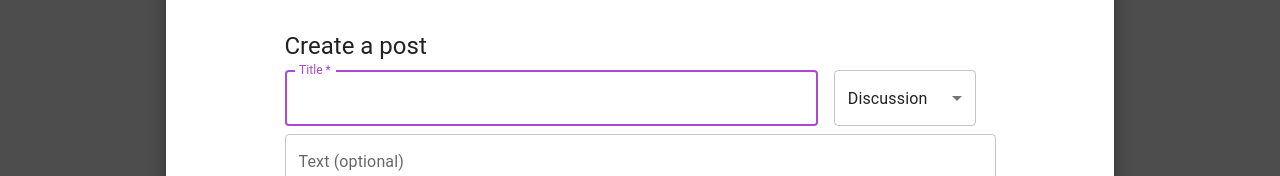
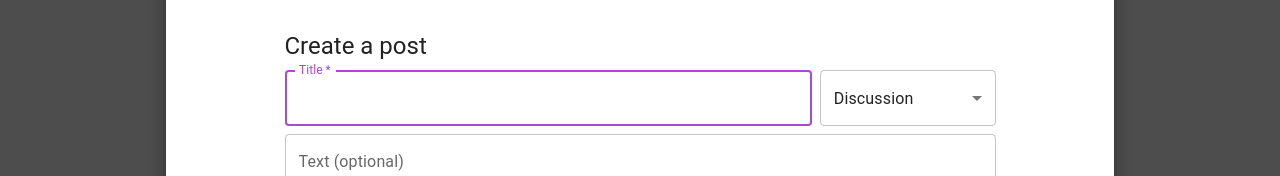
Before and after one commit to LoMaply/cvwo-assign, a React (Vite) app in the folder frontend/: page /create in a window 1280 px wide. Shown: the part 130-306 px from the top of the page. Built offline with nearby package versions, Linux system fonts and the light colour scheme.

Commit message:
Fix some spacing issues in create thread

```diff
--- a/frontend/src/views/CreateThread.tsx
+++ b/frontend/src/views/CreateThread.tsx
@@ -53,7 +53,7 @@ export default function CreateThread() {
         <Typography variant="h5" sx={{ width: "75%" }}>
           Create a post
         </Typography>
-        <Stack direction="row" alignItems="center" spacing={2} sx={{ width: "75%" }}>
+        <Stack direction="row" alignItems="center" spacing={1} sx={{ width: "75%" }}>
           <TextField
             autoFocus
             type="text"
@@ -66,7 +66,7 @@ export default function CreateThread() {
           <Select
             defaultValue={categories[0]}
             onChange={(event: SelectChangeEvent) => setCategory(event.target.value)}
-            sx={{ width: "20%", minWidth: "130px" }}
+            sx={{ width: "25%", minWidth: "130px" }}
           >
             {categories.map((item, i) => (<MenuItem value={item} key={i}>{item}</MenuItem>))}
           </Select>
--- a/frontend/src/views/ViewThread.tsx
+++ b/frontend/src/views/ViewThread.tsx
@@ -28,14 +28,17 @@ export default function ViewThread({ color }: { color: "primary" }) {
   const { discussionid } = useParams();
 
   useEffect(() => {
-    axiosinstance.get(`/api/discussions/${discussionid}`)
+    updateThread();
+  }, [childTracker]);
+
+  const updateThread = async () => {
+    await axiosinstance.get(`/api/discussions/${discussionid}`)
     .then(response => {
       setThreadData(response.data.data.attributes);
       setCommentList(response.data.included.map((item: ResponseObject) => item.attributes));
     })
     .catch(error => console.log(error));
-  }, [childTracker]);
-
+  }
 
   // Get current logged in user if existing
   let token = "";
```
